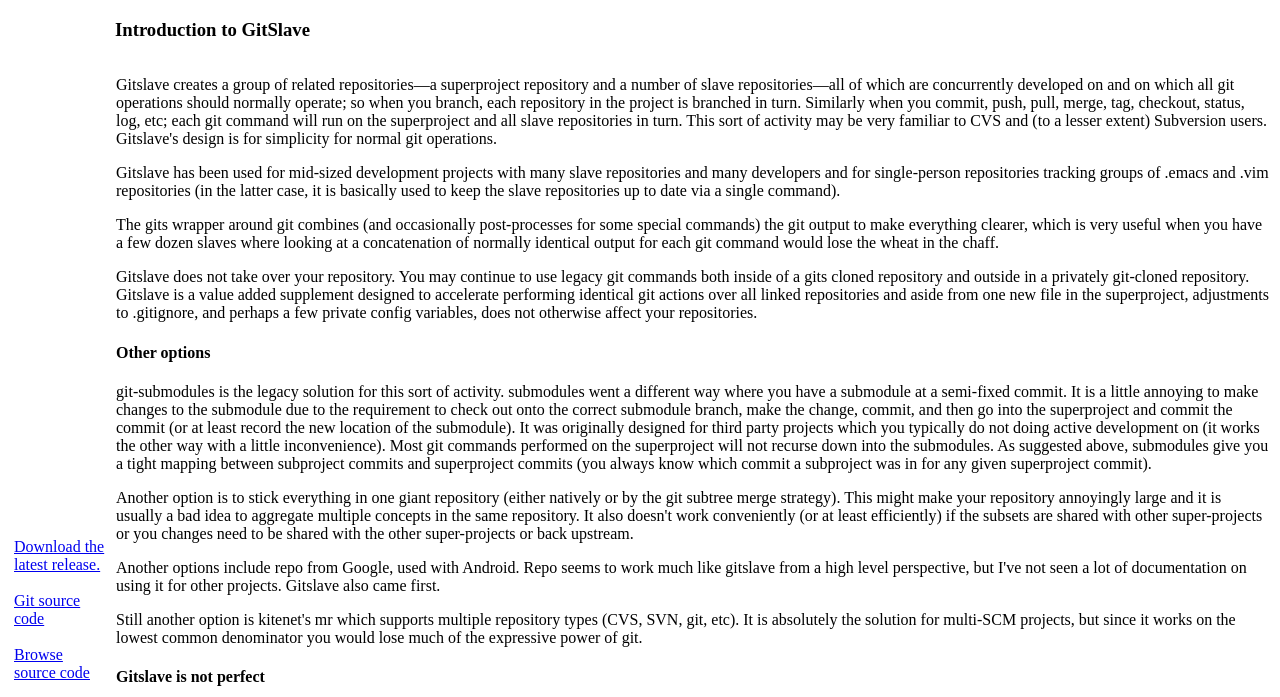
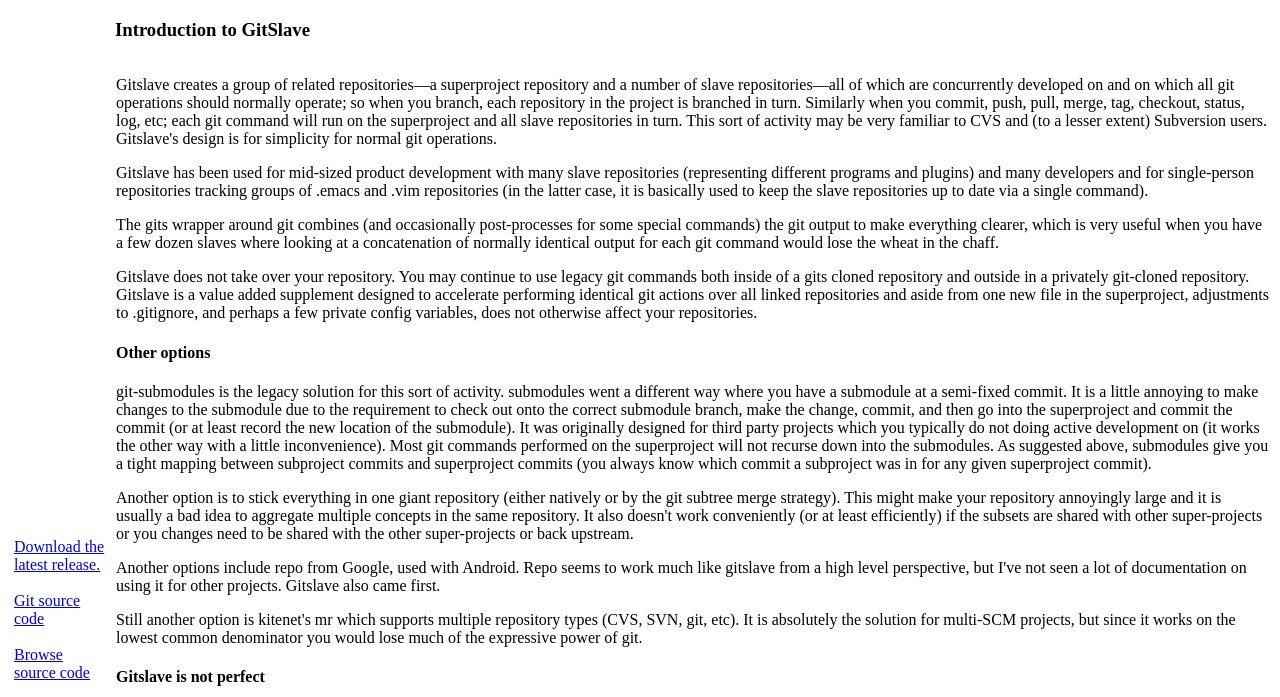
Before and after one commit to joelpurra/gitslave, a plain HTML site: page web/index.html in a window 1280 px wide. Shown: the part 68-765 px from the top of the page. Drawn offline with Linux system fonts and the light colour scheme.

Commit message:
Minor web tweaks and install target for web files

```diff
--- a/web/index.html
+++ b/web/index.html
@@ -50,11 +50,11 @@
 
 </p><p>
 
-Gitslave has been used for mid-sized development projects with many
-slave repositories and many developers and for single-person
-repositories tracking groups of .emacs and .vim repositories (in the
-latter case, it is basically used to keep the slave repositories up to
-date via a single command).
+Gitslave has been used for mid-sized product development with many
+slave repositories (representing different programs and plugins) and
+many developers and for single-person repositories tracking groups of
+.emacs and .vim repositories (in the latter case, it is basically used
+to keep the slave repositories up to date via a single command).
 
 </p><p>
 
```
Also changed, not shown: 1 other file.
